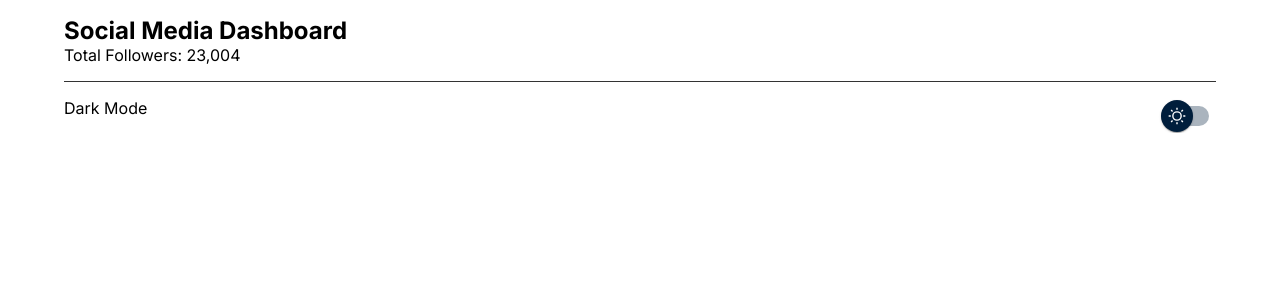
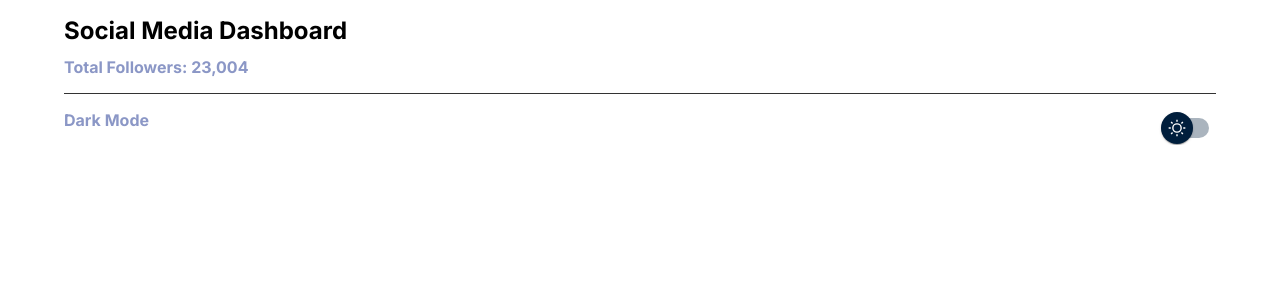
Before and after one commit to OscarAnillo/social-media-dashbord-fe, a React (Create React App) app: page / in a window 1280 px wide. Shown: the top 300 px of the page. Built offline with nearby package versions, Linux system fonts and the light colour scheme.

Commit message:
add theme toggle dark/light

```diff
--- a/src/App.css
+++ b/src/App.css
@@ -19,6 +19,9 @@
 }
 
 /* TitleComponent */
+.title-section {
+  display: block;
+}
 .title-section p {
   padding-bottom: 1em;
 }
@@ -34,3 +37,39 @@
   justify-content: space-between;
   padding-top: 1em;
 }
+
+#light {
+  background-color: #fff;
+}
+#light .main-title {
+  color: #000;
+  font-weight: 700;
+  padding-bottom: .5em;
+}
+#light .follower {
+  color: hsl(228, 34%, 66%);
+  font-weight: 700;
+}
+#light .mobile-switch p {
+  color: hsl(228, 34%, 66%);
+  font-weight: 700;
+}
+
+
+#dark {
+  background-color: rgb(32, 34, 47);
+}
+
+#dark .main-title {
+  color: #fff;
+  font-weight: 700;
+  padding-bottom: .5em;
+}
+#dark .follower {
+  color: hsl(228, 34%, 66%);
+  font-weight: 700;
+}
+#dark .mobile-switch p {
+  color: hsl(228, 34%, 66%);
+  font-weight: 700;
+}
--- a/src/App.js
+++ b/src/App.js
@@ -1,14 +1,23 @@
+import {createContext, useState} from 'react';
 import TitleComponent from './Components/title-component';
-
 import './App.css';
 
+export const ThemeContext = createContext(null);
+
+
 function App() {
+  const [theme, setTheme] = useState("light");
+
+  const toggleTheme = () => {
+    setTheme((current) => (current === "light" ? "dark" : "light"));
+  }
+
   return (
-    <div className="App">
-      <div className="container">
-        <TitleComponent />
+      <div className="App" id={theme}>
+        <div className="container">
+          <TitleComponent toggleTheme={toggleTheme} />
+        </div>
       </div>
-    </div>
   );
 }
 
--- a/src/Components/title-component.js
+++ b/src/Components/title-component.js
@@ -1,22 +1,22 @@
 import { MaterialUISwitch } from '../Components/common/switch-component';
 
-export default function TitleComponent(){
+export default function TitleComponent({toggleTheme}){
     return (
         <section className='title-section'>
            <div>
-                <h1>Social Media Dashboard</h1>
-                <p>Total Followers: 23,004</p>
+                <h1 className='main-title'>Social Media Dashboard</h1>
+                <p className='follower'>Total Followers: 23,004</p>
             </div>
             <div className="desktop-switch">
                 <p>Dark Mode</p>
-                <MaterialUISwitch />
+                <MaterialUISwitch onChange={toggleTheme}/>
             </div>
             <div className="mobile-switch">
                 <div>
                     <p>Dark Mode</p>
                 </div>
                 <div>
-                <MaterialUISwitch />
+                <MaterialUISwitch onChange={toggleTheme} />
                 </div>
             </div>
         </section>
```
